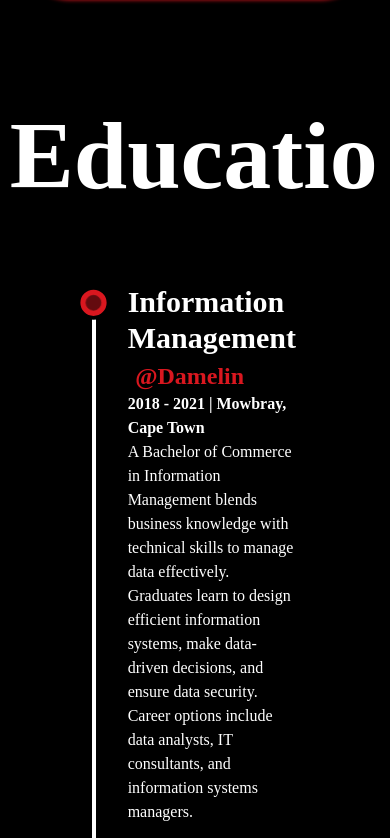
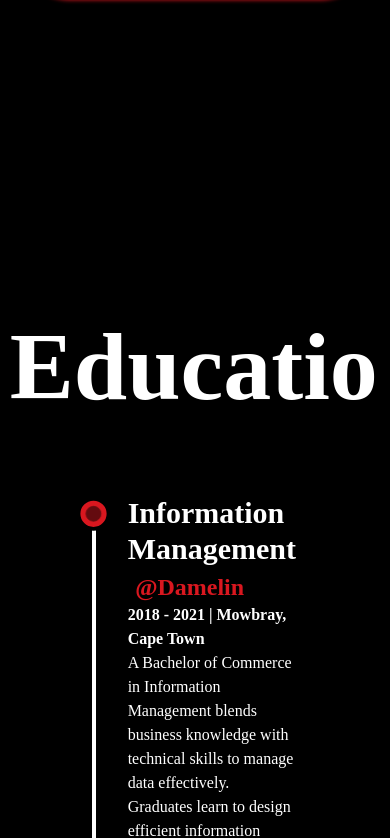
Before and after one commit to NathanDavids/PortfolioProject, a React (Vite) app: page / in a window 390 px wide. Shown: the part 2897-3735 px from the top of the page. Built offline with nearby package versions, Linux system fonts and the light colour scheme; a web font is replaced by a local one.

Commit message:
Added Responsivness to the Education and Experience pages

```diff
--- a/src/components/education & experience/educationandexperience.css
+++ b/src/components/education & experience/educationandexperience.css
@@ -16,12 +16,31 @@
     overflow: hidden;
 }
 
-@media screen and (max-width:600px){
+/* Media Queries */
+
+@media screen and (max-width:768px){
     #educationandexperience{
-        height: 220vh;
+        height: 260vh;
     }
-
     #educationandexperienceContainer{
-        height: 220vh;
+        height: 250vh;
     }
 }
+
+@media screen and (max-width:1024px){
+    #educationandexperience{
+        height: 120vh;
+    }
+    #educationandexperienceContainer{
+        height: 250vh;
+    }
+}
+
+@media screen and (max-width:1600px){
+    #educationandexperience{
+        height: 200vh;
+    }
+    #educationandexperienceContainer{
+        height: 150vh;
+    }
+}
--- a/src/components/experience/experience.css
+++ b/src/components/experience/experience.css
@@ -14,3 +14,39 @@
     color: white;
     overflow: hidden;
 }
+
+@media screen and (max-width:768px){
+    #experience{
+        height: 260vh;
+    }
+    #experienceContainer{
+        height: 250vh;
+    }
+}
+
+@media screen and (max-width:1024px){
+    #experience{
+        height: 150vh;
+    }
+    #experienceContainer{
+        height: 150vh;
+    }
+}
+
+@media screen and (max-width:1440px){
+    #experience{
+        height: 140vh;
+    }
+    #experienceContainer{
+        height: 170vh;
+    }
+}
+
+@media screen and (max-width:1600px){
+    #experience{
+        height: 110vh;
+    }
+    #experienceContainer{
+        height: 160vh;
+    }
+}
```
